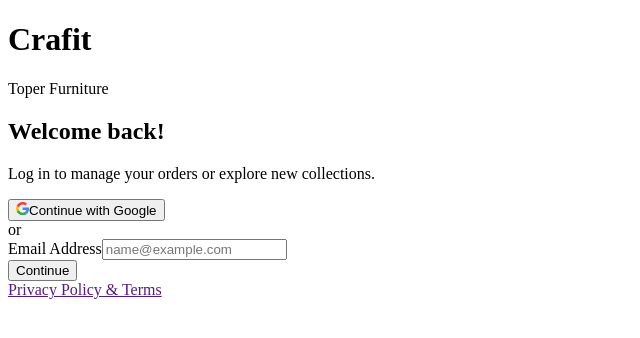
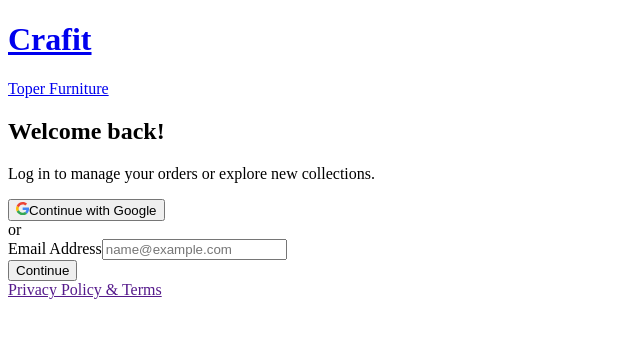
Before and after one commit to King-Hard/crafit-furniture, a Next.js app: page /authentication in a window 1280 px wide. Shown: the top 338 px of the page, without its empty margins (0-640 px from the left). Built offline with nearby package versions, Linux system fonts and the light colour scheme.

Commit message:
Updated Typography

```diff
--- a/components/auth-form.tsx
+++ b/components/auth-form.tsx
@@ -10,15 +10,17 @@
   return (
     <Card className="shadow-sm overflow-hidden">
       <CardContent className="p-6 md:p-8">
-        <form className="space-y-8">
-          <div className="text-center space-y-1">
-            <h1 className="text-4xl font-extrabold tracking-[0.2em] font-sans uppercase">
-              Crafit
-            </h1>
-            <div className="h-px w-12 bg-muted-foreground mx-auto"/>
-            <p className="text-[12px] uppercase tracking-widest text-muted-foreground font-medium">
-              Toper Furniture
-            </p>
+        <form className="space-y-6">
+          <div className="text-center">
+            <Link href="/" className="inline-block">
+              <h1 className="text-4xl font-extrabold tracking-[0.2em] font-sans uppercase py-1">
+                Crafit
+              </h1>
+                <div className="h-px w-12 bg-muted-foreground mx-auto"/>
+              <p className="text-[12px] uppercase tracking-widest text-muted-foreground font-medium py-1">
+                Toper Furniture
+              </p>
+            </Link>
           </div>
 
           <header className="space-y-1">
@@ -44,7 +46,7 @@
               <div className="absolute inset-0 flex items-center">
                 <Separator />
               </div>
-              <div className="relative flex justify-center text-[10px] uppercase">
+              <div className="relative flex justify-center text-[12px] uppercase">
                 <span className="bg-card px-2 text-muted-foreground font-medium">
                   or
                 </span>
```
